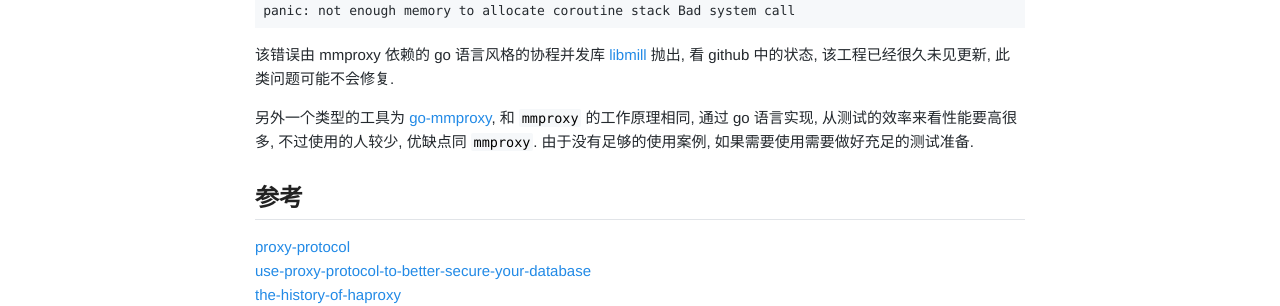
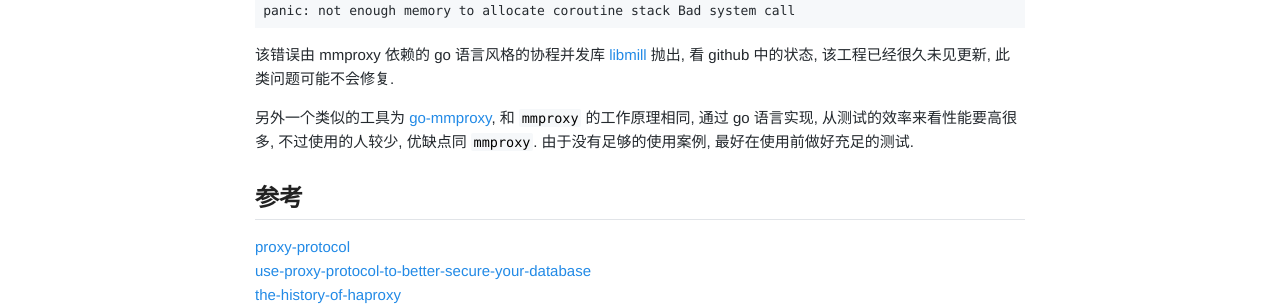
Before and after one commit to arstercz/arstercz.github.io, a Jekyll site: the page built from _posts/2020-01-08-use-proxy-protocol-in-cloud.md, in a window 1280 px wide and 900 px high, scrolled down 8188 px. Shown: the part 169-475 px from the top of the window. Built offline with Jekyll 4.4.1, drawn with Linux system fonts in a browser that asks for light colours; comment, search, counter and statistics services are not loaded.

Commit message:
change note line to markdown quote

````diff
--- a/_posts/2020-01-08-use-proxy-protocol-in-cloud.md
+++ b/_posts/2020-01-08-use-proxy-protocol-in-cloud.md
@@ -104,7 +104,7 @@
    +--------+         +----------+          +---------+       +------------+
 ```
 
-**备注**: 这里我们假定 `app server` 为非 `http/https` 服务.
+> **备注**: 这里我们假定 `app server` 为非 `http/https` 服务.
 
 第一种为很常见的直连方式, 不需要依赖其它云服务, 但是在受到攻击(比如 [ddos](https://www.cloudflare.com/learning/ddos/what-is-a-ddos-attack/)) 的时候, 可能就需要依赖云厂商的服务进行攻击防护.
 
@@ -337,7 +337,7 @@
 ```
 该错误由  mmproxy 依赖的 go 语言风格的协程并发库 [libmill](https://github.com/sustrik/libmill/search?q=not+enough+memory+to+allocate&unscoped_q=not+enough+memory+to+allocate) 抛出, 看 github 中的状态, 该工程已经很久未见更新, 此类问题可能不会修复.
 
-另外一个类型的工具为 [go-mmproxy](https://github.com/path-network/go-mmproxy), 和 `mmproxy` 的工作原理相同, 通过 go 语言实现, 从测试的效率来看性能要高很多, 不过使用的人较少, 优缺点同 `mmproxy`. 由于没有足够的使用案例, 如果需要使用需要做好充足的测试准备.
+另外一个类似的工具为 [go-mmproxy](https://github.com/path-network/go-mmproxy), 和 `mmproxy` 的工作原理相同, 通过 go 语言实现, 从测试的效率来看性能要高很多, 不过使用的人较少, 优缺点同 `mmproxy`. 由于没有足够的使用案例, 最好在使用前做好充足的测试.
 
 ## 参考
 
````
Also changed, not shown: _posts/2019-12-13-tokudb-excessive-memory-use.md (+2 -2 lines).
